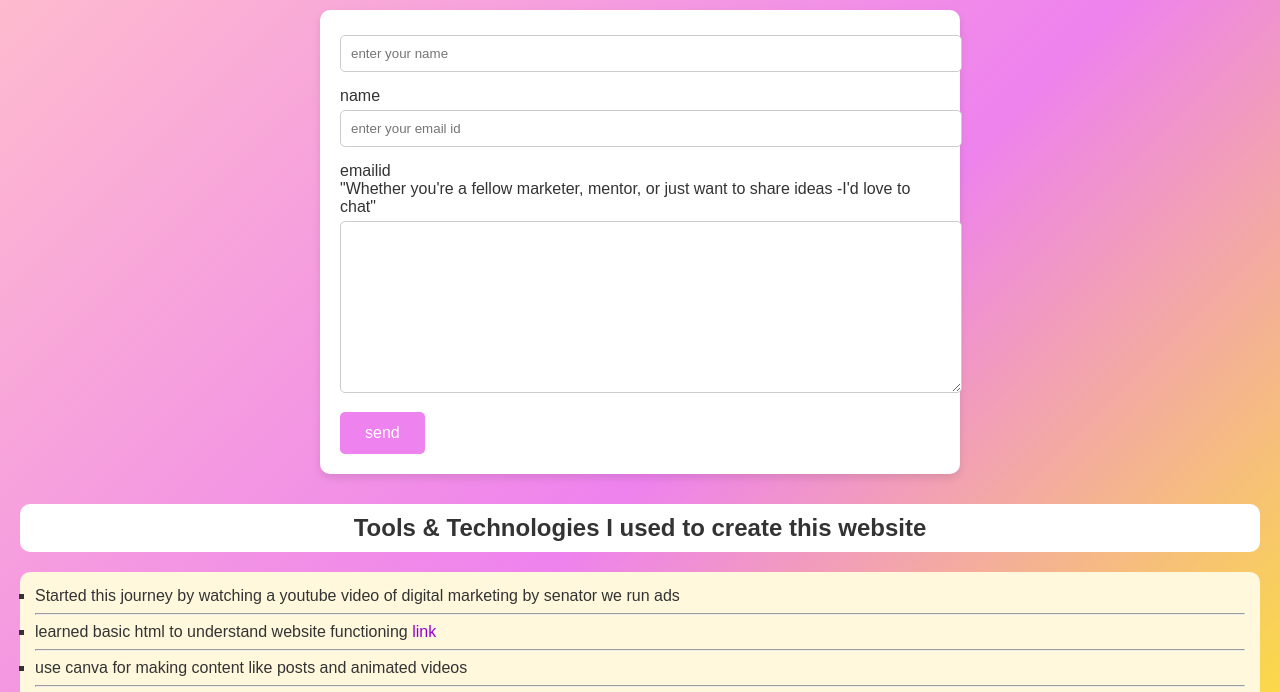
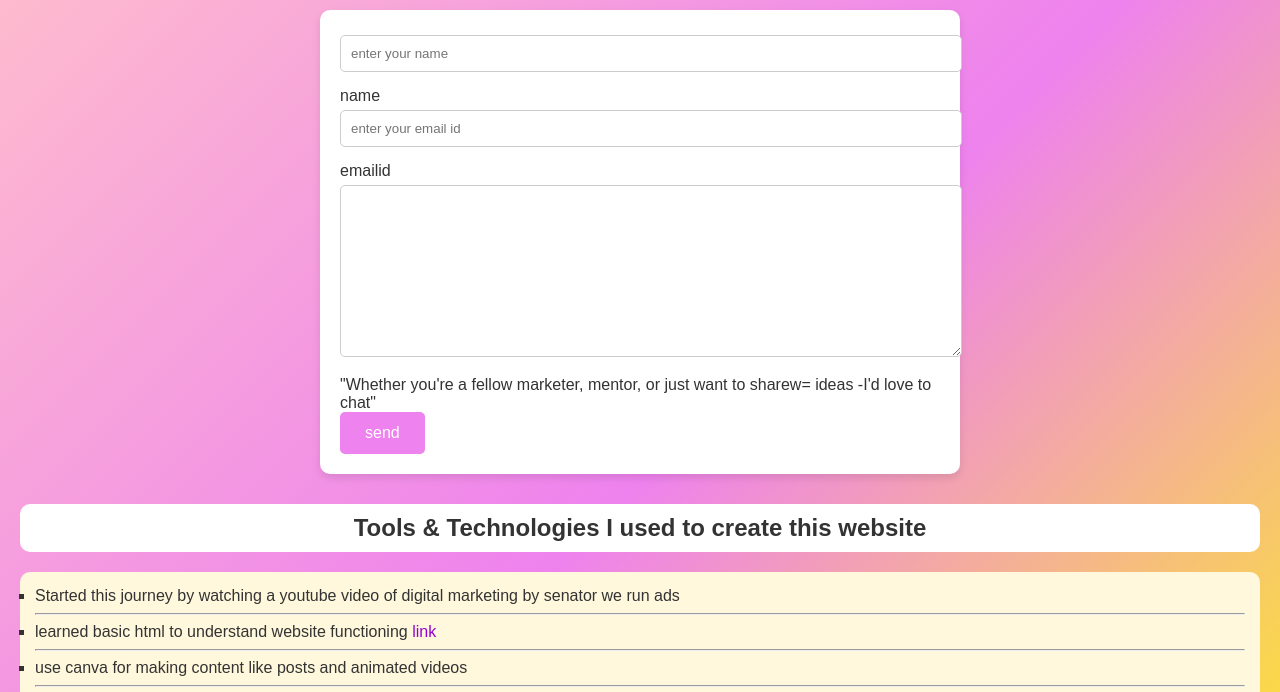
Before and after one commit to suni335-beep/marketing-starter-site, a plain HTML site: page index2.html in a window 1280 px wide. Shown: the part 98-790 px from the top of the page. Drawn offline with Linux system fonts and the light colour scheme.

Commit message:
Update index2.html

```diff
--- a/index2.html
+++ b/index2.html
@@ -22,10 +22,10 @@
             <input type="text" placeholder="enter your email id" required>emailid
         </label>
         <br>
-        <label for="comments">"Whether you're a fellow marketer, mentor, or just want to share ideas -I'd love to chat" </label>
+        <label for="comments">
             <textarea name="comments" id="commentsid" cols="30" rows="10">
             </textarea>
-
+            "Whether you're a fellow marketer, mentor, or just want to sharew= ideas -I'd love to chat" </label>
 
         <br>
         <button type="submit">
```
